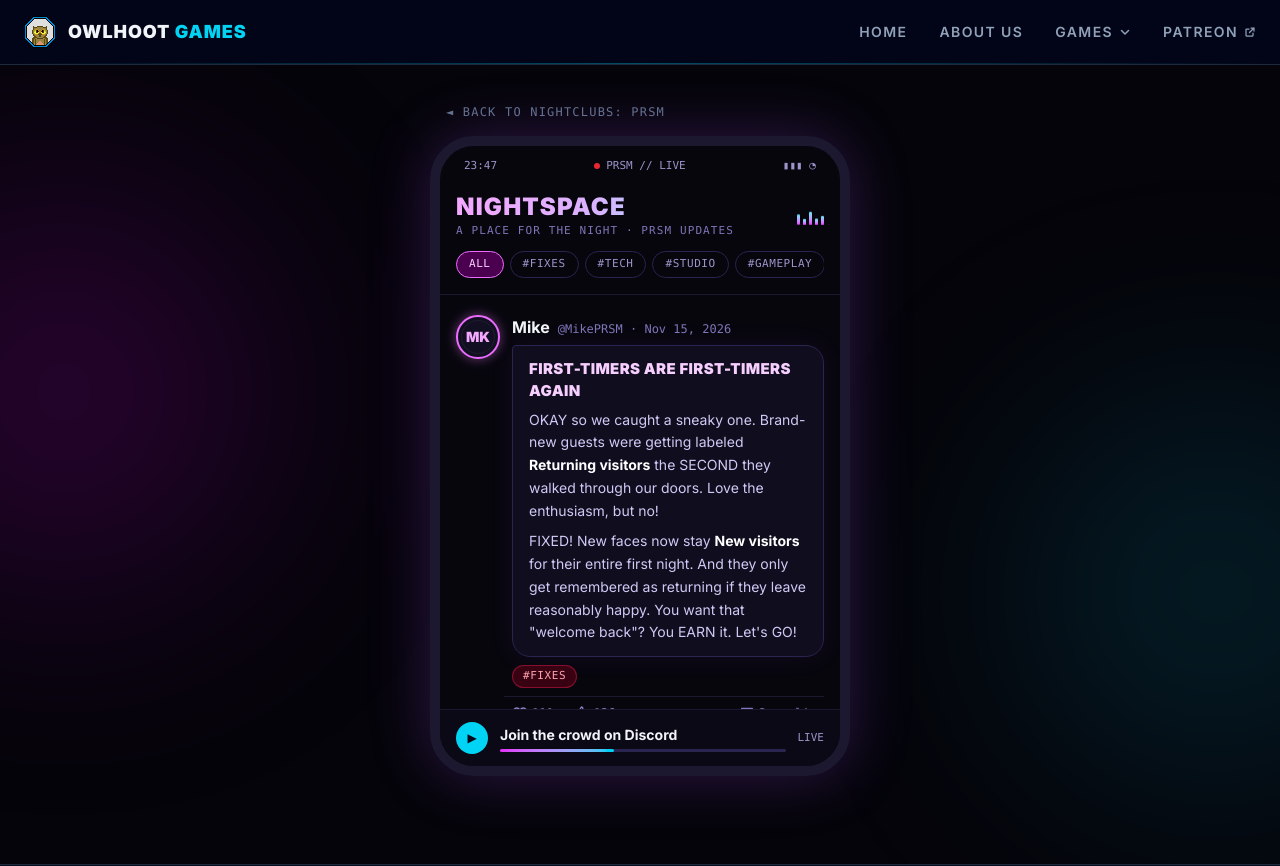
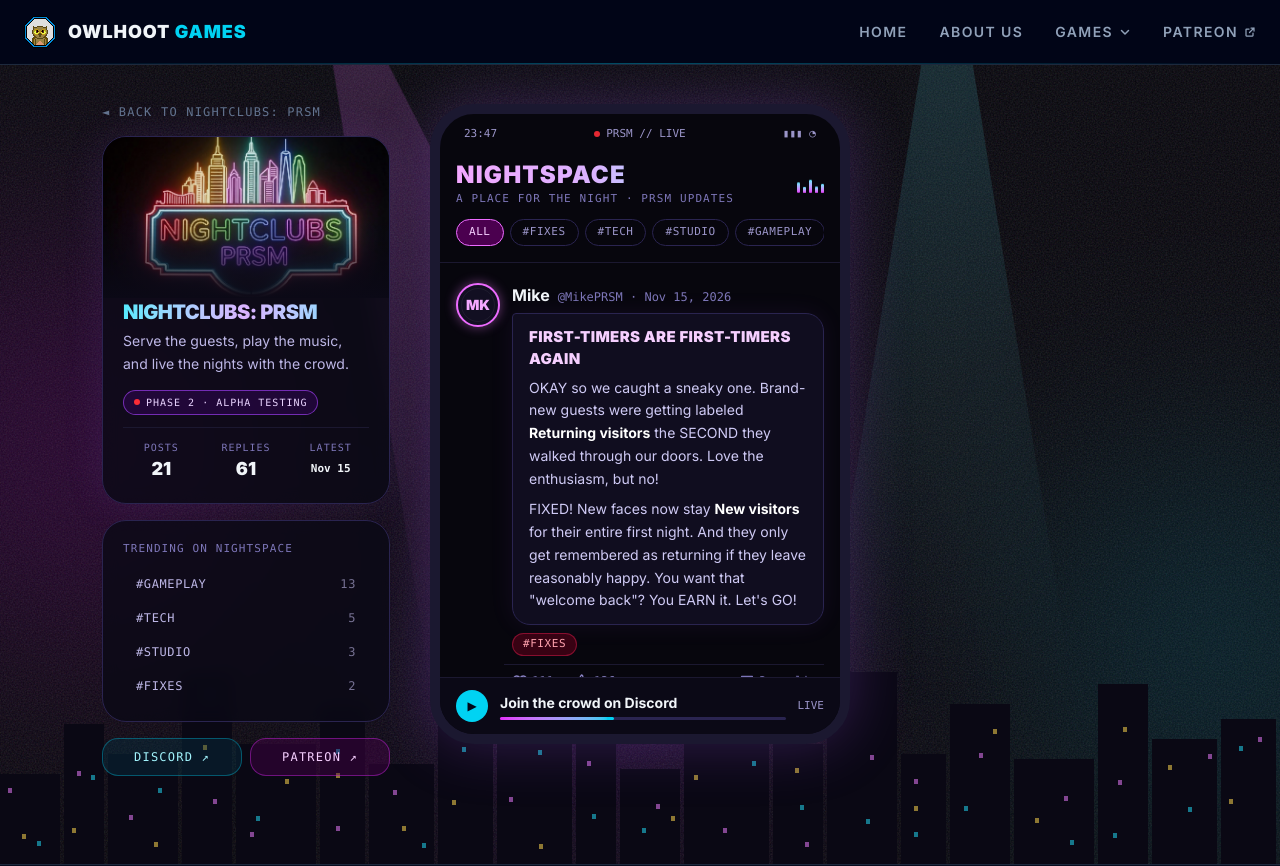
Before and after one commit to OwlhootMike/owlhootgames-site, a Next.js app: page /games/nightclubsPRSM/updates in a window 1280 px wide. Shown: the top 866 px of the page. Built offline with nearby package versions, Linux system fonts and the light colour scheme.

Commit message:
NightSpace: PRSM info panel and club backdrop on desktop
Co-Authored-By: Claude Opus 5.5 <noreply@anthropic.com>

```diff
--- a/app/games/nightclubsPRSM/updates/NightSpaceFeed.tsx
+++ b/app/games/nightclubsPRSM/updates/NightSpaceFeed.tsx
@@ -5,6 +5,8 @@ import Image from "next/image";
 import Link from "next/link";
 import type { UpdatePost, UpdateReply } from "@/lib/prsm-updates";
 import { authors, fallbackAuthor, tagStyles, defaultTagStyle, type Author } from "@/lib/prsm-authors";
+import { PATREON_URL } from "@/app/components/Navbar";
+import prsmImg from "@/app/PRSMPost.jpg";
 
 const DISCORD_URL = "https://discord.gg/GfQScUK9Dm";
 
@@ -239,6 +241,196 @@ function WaveDivider() {
   );
 }
 
+// Skyline along the bottom of the page: [width, height] per building, plus lit windows.
+const SKYLINE: [number, number][] = [
+  [60, 90], [40, 140], [70, 110], [50, 190], [80, 120], [45, 160], [65, 100], [55, 210],
+  [75, 130], [40, 170], [60, 95], [85, 150], [50, 120], [70, 200], [45, 110], [60, 160],
+  [80, 105], [50, 180], [65, 125], [55, 145],
+];
+
+const WINDOW_COLORS = ["#e879f9", "#22d3ee", "#fcd34d"];
+
+// Each building's x position (buildings sit 4 apart), worked out once.
+const BUILDINGS = SKYLINE.map(([w, h], i) => ({
+  x: SKYLINE.slice(0, i).reduce((sum, [bw]) => sum + bw + 4, 0),
+  w,
+  h,
+  i,
+}));
+const SKYLINE_WIDTH = SKYLINE.reduce((sum, [w]) => sum + w + 4, 0);
+
+function Skyline() {
+  const buildings = BUILDINGS;
+  return (
+    <svg className="absolute inset-x-0 bottom-0 h-48 w-full" viewBox={`0 0 ${SKYLINE_WIDTH} 220`} preserveAspectRatio="xMidYMax slice" aria-hidden="true">
+      {buildings.map(({ x: bx, w, h, i }) => (
+        <g key={i}>
+          <rect x={bx} y={220 - h} width={w} height={h} fill="#0a0814" />
+          {/* A few lit windows per building, always in the same spots */}
+          {[0, 1, 2].map((n) => (
+            <rect
+              key={n}
+              x={bx + 8 + ((i * 19 + n * 29) % (w - 16))}
+              y={220 - h + 14 + ((i * 37 + n * 53) % (h - 30))}
+              width={4}
+              height={5}
+              fill={WINDOW_COLORS[(i + n) % 3]}
+              opacity={0.55}
+            />
+          ))}
+        </g>
+      ))}
+    </svg>
+  );
+}
+
+const SPOTLIGHT = "absolute top-[-10%] h-[90%] w-64 origin-top blur-2xl [clip-path:polygon(45%_0,55%_0,100%_100%,0_100%)] motion-safe:animate-sweep";
+
+// Club atmosphere behind the phone: drifting lights, sweeping spotlights, grain and a skyline.
+function ClubBackdrop() {
+  return (
+    <div className="pointer-events-none absolute inset-0 z-0 overflow-hidden" aria-hidden="true">
+      <div className="absolute -left-32 top-1/4 h-96 w-96 rounded-full bg-fuchsia-600/20 blur-[120px] motion-safe:animate-drift" />
+      <div
+        className="absolute -right-32 top-1/2 h-96 w-96 rounded-full bg-cyan-500/15 blur-[120px] motion-safe:animate-drift"
+        style={{ animationDelay: "-11s", animationDirection: "alternate-reverse" }}
+      />
+      <div
+        className="absolute bottom-0 left-1/3 hidden h-80 w-80 rounded-full bg-purple-600/15 blur-[120px] motion-safe:animate-drift sm:block"
+        style={{ animationDelay: "-6s" }}
+      />
+
+      {/* Spotlights from the ceiling */}
+      <div className="hidden sm:block">
+        <div className={`${SPOTLIGHT} left-[16%] bg-linear-to-b from-fuchsia-400/20 to-transparent`} />
+        <div
+          className={`${SPOTLIGHT} right-[16%] bg-linear-to-b from-cyan-300/15 to-transparent`}
+          style={{ animationDelay: "-4.5s", animationDirection: "alternate-reverse" }}
+        />
+      </div>
+
+      <div className="absolute inset-0 bg-[url('/noise.svg')] opacity-15 mix-blend-overlay" />
+      <div className="hidden sm:block">
+        <Skyline />
+      </div>
+    </div>
+  );
+}
+
+// Left-side "game profile" shown on wide screens.
+function InfoPanel({
+  posts,
+  tags,
+  filter,
+  onFilter,
+}: {
+  posts: UpdatePost[];
+  tags: string[];
+  filter: string | null;
+  onFilter: (tag: string | null) => void;
+}) {
+  const replyCount = posts.reduce((n, p) => n + p.replies.length, 0);
+  const tagCounts = new Map<string, number>();
+  posts.forEach((p) => p.tags.forEach((t) => tagCounts.set(t.toLowerCase(), (tagCounts.get(t.toLowerCase()) ?? 0) + 1)));
+  const trending = [...tags].sort((a, b) => (tagCounts.get(b.toLowerCase()) ?? 0) - (tagCounts.get(a.toLowerCase()) ?? 0));
+  const lastUpdate = posts[0]?.date;
+
+  return (
+    <aside className="hidden w-72 shrink-0 space-y-4 xl:block">
+      <Link
+        href="/games/nightclubsPRSM"
+        className="flex items-center gap-2 font-mono text-xs uppercase tracking-widest text-slate-500 transition-colors hover:text-cyan-400"
+      >
+        ◄ Back to Nightclubs: PRSM
+      </Link>
+
+      {/* Game card */}
+      <div className="overflow-hidden rounded-3xl border border-[#2a2450] bg-[#0b0916]/80 shadow-[0_0_40px_rgba(168,85,247,0.12)] backdrop-blur">
+        <div className="relative aspect-video">
+          <Image src={prsmImg} alt="Nightclubs: PRSM gameplay" fill sizes="288px" className="object-cover opacity-90" />
+          <div className="absolute inset-0 bg-linear-to-t from-[#0b0916] via-transparent to-transparent" />
+        </div>
+        <div className="space-y-3 px-5 pb-5">
+          <div>
+            <h2 className="bg-linear-to-r from-cyan-300 via-purple-300 to-cyan-300 bg-clip-text text-xl font-black uppercase tracking-tight text-transparent">
+              Nightclubs: PRSM
+            </h2>
+            <p className="mt-1 text-sm leading-relaxed text-[#bdb7e6]">Serve the guests, play the music, and live the nights with the crowd.</p>
+          </div>
+          <span className="inline-flex items-center gap-1.5 rounded-full border border-purple-500/60 bg-purple-950/40 px-2.5 py-1 font-mono text-[10px] uppercase tracking-widest text-purple-200">
+            <span className="h-1.5 w-1.5 animate-pulse rounded-full bg-red-500" aria-hidden="true" />
+            Phase 2 · Alpha Testing
+          </span>
+
+          {/* Stats */}
+          <dl className="grid grid-cols-3 gap-2 border-t border-[#1b1830] pt-3 text-center">
+            <div>
+              <dt className="font-mono text-[10px] uppercase tracking-widest text-[#7d76b8]">Posts</dt>
+              <dd className="text-lg font-black text-slate-100">{posts.length}</dd>
+            </div>
+            <div>
+              <dt className="font-mono text-[10px] uppercase tracking-widest text-[#7d76b8]">Replies</dt>
+              <dd className="text-lg font-black text-slate-100">{replyCount}</dd>
+            </div>
+            <div>
+              <dt className="font-mono text-[10px] uppercase tracking-widest text-[#7d76b8]">Latest</dt>
+              <dd className="pt-1.5 font-mono text-[11px] font-bold text-slate-100">{lastUpdate ? formatDate(lastUpdate).replace(/, \d{4}$/, "") : "—"}</dd>
+            </div>
+          </dl>
+        </div>
+      </div>
+
+      {/* Trending tags (same filter as the chips inside the phone) */}
+      {trending.length > 0 && (
+        <div className="rounded-3xl border border-[#2a2450] bg-[#0b0916]/80 p-5 backdrop-blur">
+          <h3 className="mb-3 font-mono text-[11px] uppercase tracking-widest text-[#7d76b8]">Trending on NightSpace</h3>
+          <ul className="space-y-1">
+            {trending.map((tag) => {
+              const key = tag.toLowerCase();
+              const active = filter === key;
+              return (
+                <li key={key}>
+                  <button
+                    type="button"
+                    onClick={() => onFilter(active ? null : key)}
+                    aria-pressed={active}
+                    className={`flex w-full items-center justify-between rounded-xl border px-3 py-1.5 text-left font-mono text-xs uppercase tracking-wider transition-colors ${
+                      active ? tagClass(tag) : "border-transparent text-[#bdb7e6] hover:bg-white/5 hover:text-white"
+                    }`}
+                  >
+                    <span>#{tag}</span>
+                    <span className="opacity-60">{tagCounts.get(key)}</span>
+                  </button>
+                </li>
+              );
+            })}
+          </ul>
+        </div>
+      )}
+
+      {/* Community links */}
+      <div className="grid grid-cols-2 gap-2">
+        <a
+          href={DISCORD_URL}
+          target="_blank"
+          rel="noopener noreferrer"
+          className="rounded-2xl border border-cyan-500/40 bg-cyan-950/40 px-3 py-2.5 text-center font-mono text-xs uppercase tracking-widest text-cyan-200 transition-colors hover:border-cyan-300 hover:text-white"
+        >
+          Discord ↗
+        </a>
+        <a
+          href={PATREON_URL}
+          target="_blank"
+          rel="noopener noreferrer"
+          className="rounded-2xl border border-fuchsia-500/40 bg-fuchsia-950/40 px-3 py-2.5 text-center font-mono text-xs uppercase tracking-widest text-fuchsia-200 transition-colors hover:border-fuchsia-300 hover:text-white"
+        >
+          Patreon ↗
+        </a>
+      </div>
+    </aside>
+  );
+}
+
 export default function NightSpaceFeed({ posts }: { posts: UpdatePost[] }) {
   const [filter, setFilter] = useState<string | null>(null);
 
@@ -251,17 +443,16 @@ export default function NightSpaceFeed({ posts }: { posts: UpdatePost[] }) {
   const visible = filter ? posts.filter((p) => p.tags.some((t) => t.toLowerCase() === filter)) : posts;
 
   return (
-    <div className="min-h-screen bg-[#05040a] pb-0 sm:py-10">
-      {/* Club lights behind the phone */}
-      <div className="pointer-events-none fixed inset-0 z-0" aria-hidden="true">
-        <div className="absolute -left-32 top-1/4 h-96 w-96 rounded-full bg-fuchsia-600/20 blur-[120px]" />
-        <div className="absolute -right-32 top-1/2 h-96 w-96 rounded-full bg-cyan-500/15 blur-[120px]" />
-      </div>
+    <div className="relative min-h-screen bg-[#05040a] pb-0 sm:py-10">
+      <ClubBackdrop />
 
-      <div className="relative z-10 mx-auto flex w-full flex-col sm:max-w-[420px]">
+      <div className="relative z-10 flex w-full items-start justify-center gap-10">
+        <InfoPanel posts={posts} tags={tags} filter={filter} onFilter={setFilter} />
+
+        <div className="flex w-full flex-col sm:max-w-[420px]">
         <Link
           href="/games/nightclubsPRSM"
-          className="mx-4 mb-4 hidden items-center gap-2 self-start font-mono text-xs uppercase tracking-widest text-slate-500 transition-colors hover:text-cyan-400 sm:flex"
+          className="mx-4 mb-4 hidden items-center gap-2 self-start font-mono text-xs uppercase tracking-widest text-slate-500 transition-colors hover:text-cyan-400 sm:flex xl:hidden"
         >
           ◄ Back to Nightclubs: PRSM
         </Link>
@@ -357,6 +548,10 @@ export default function NightSpaceFeed({ posts }: { posts: UpdatePost[] }) {
             <span className="font-mono text-[11px] text-[#9b95c9]">LIVE</span>
           </a>
         </div>
+        </div>
+
+        {/* Keeps the phone centered; the cast panel can go here later */}
+        <div className="hidden w-72 shrink-0 xl:block" aria-hidden="true" />
       </div>
     </div>
   );
--- a/app/globals.css
+++ b/app/globals.css
@@ -19,6 +19,28 @@
     }
     50% {
       transform: scaleY(1);
+    }
+  }
+
+  /* NightSpace club lights: slow drifting glows and sweeping spotlights. */
+  --animate-drift: drift 22s ease-in-out infinite alternate;
+  --animate-sweep: sweep 9s ease-in-out infinite alternate;
+
+  @keyframes drift {
+    0% {
+      transform: translate(0, 0) scale(1);
+    }
+    100% {
+      transform: translate(6vw, -8vh) scale(1.15);
+    }
+  }
+
+  @keyframes sweep {
+    0% {
+      transform: rotate(-18deg);
+    }
+    100% {
+      transform: rotate(18deg);
     }
   }
 
```
